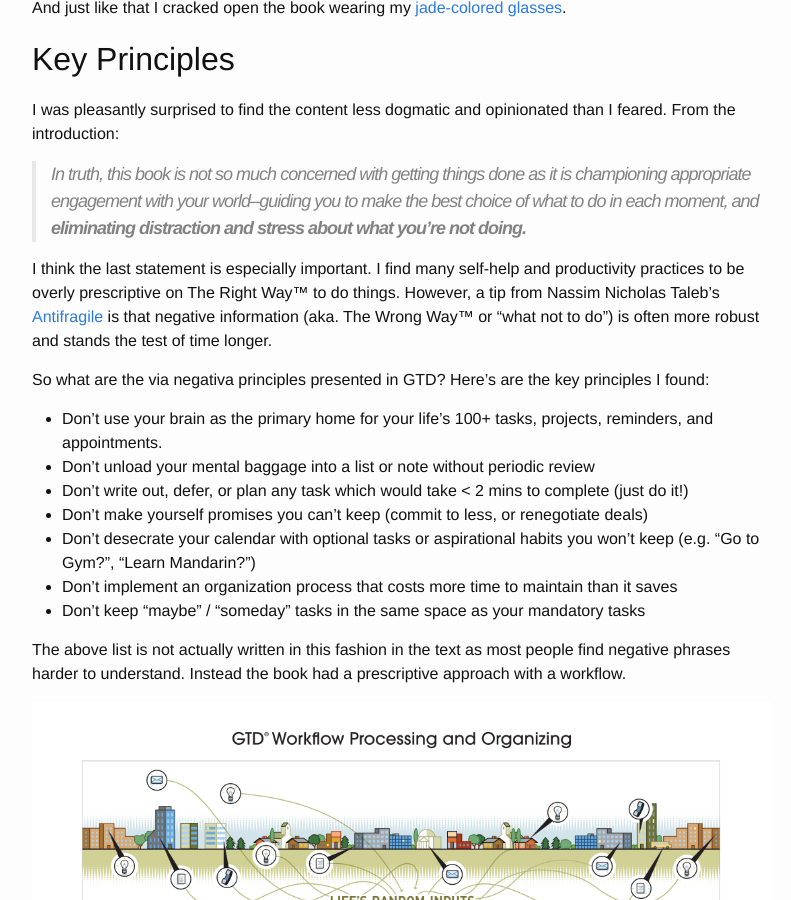
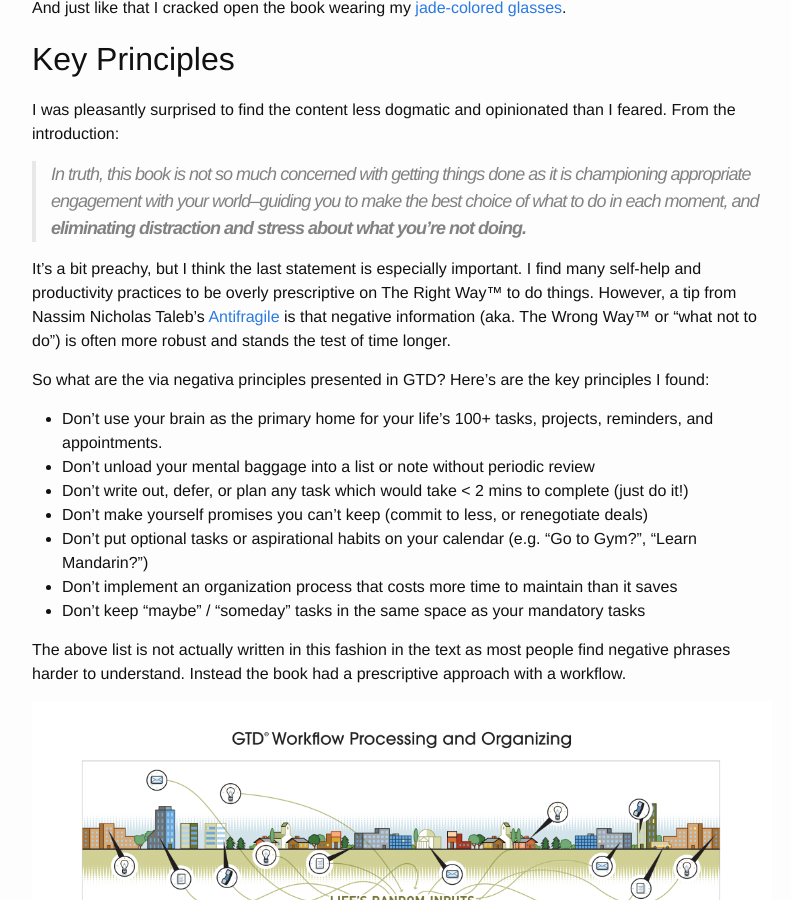
Before and after one commit to OliverCardoza/OliverCardoza.github.io, a Jekyll site: the page built from _posts/2021-09-05-getting-things-done.md, in a window 1280 px wide and 900 px high, scrolled down 1627 px. Shown: the whole window, without its empty margins (238-1029 px from the left). Built offline with Jekyll 4.4.1, drawn with Linux system fonts in a browser that asks for light colours; some of the changed text lies outside the part shown.

Commit message:
Minor fixes to the GTD post.

```diff
--- a/_posts/2021-09-05-getting-things-done.md
+++ b/_posts/2021-09-05-getting-things-done.md
@@ -37,7 +37,7 @@
 
 > In truth, this book is not so much concerned with getting things done as it is championing appropriate engagement with your world–guiding you to make the best choice of what to do in each moment, and **eliminating distraction and stress about what you’re not doing.**
 
-I think the last statement is especially important. I find many self-help and productivity practices to be overly prescriptive on The Right Way™ to do things. However, a tip from Nassim Nicholas Taleb’s [Antifragile](https://en.wikipedia.org/wiki/Antifragile_(book)) is that negative information (aka. The Wrong Way™ or "what not to do") is often more robust and stands the test of time longer.
+It's a bit preachy, but I think the last statement is especially important. I find many self-help and productivity practices to be overly prescriptive on The Right Way™ to do things. However, a tip from Nassim Nicholas Taleb’s [Antifragile](https://en.wikipedia.org/wiki/Antifragile_(book)) is that negative information (aka. The Wrong Way™ or "what not to do") is often more robust and stands the test of time longer.
 
 So what are the via negativa principles presented in GTD? Here’s are the key principles I found:
 
@@ -45,7 +45,7 @@
 * Don’t unload your mental baggage into a list or note without periodic review
 * Don’t write out, defer, or plan any task which would take < 2 mins to complete (just do it!)
 * Don’t make yourself promises you can’t keep (commit to less, or renegotiate deals)
-* Don’t desecrate your calendar with optional tasks or aspirational habits you won’t keep (e.g. “Go to Gym?”, "Learn Mandarin?")
+* Don’t put optional tasks or aspirational habits on your calendar (e.g. “Go to Gym?”, "Learn Mandarin?")
 * Don’t implement an organization process that costs more time to maintain than it saves
 * Don’t keep “maybe” / “someday” tasks in the same space as your mandatory tasks
 
@@ -83,9 +83,9 @@
 
 Then coming back to #3-5:
 
-> 3. Lists make you feel guilty for not achieving these things.
-> 4. Lists make you feel guilty for continually delaying certain items.
-> 5. Lists make you feel guilty for not doing things you don't want to be doing anyway.
+> 3\. Lists make you feel guilty for not achieving these things. \
+> 4\. Lists make you feel guilty for continually delaying certain items. \
+> 5\. Lists make you feel guilty for not doing things you don't want to be doing anyway.
 
 I've definitely punted the same item week after week feeling guilty about it. I feel like there are two types of guilt. One is looking at a big list of important items and knowing there isn't enough time to do it all. I've normally found this kind of thing to happen in the workplace. The other type of guilt is caused when some aspirational tasks have been added to a list in the hopes that that will force you to make it happen. Each of these types needs to be addressed slightly differently.
 
```
